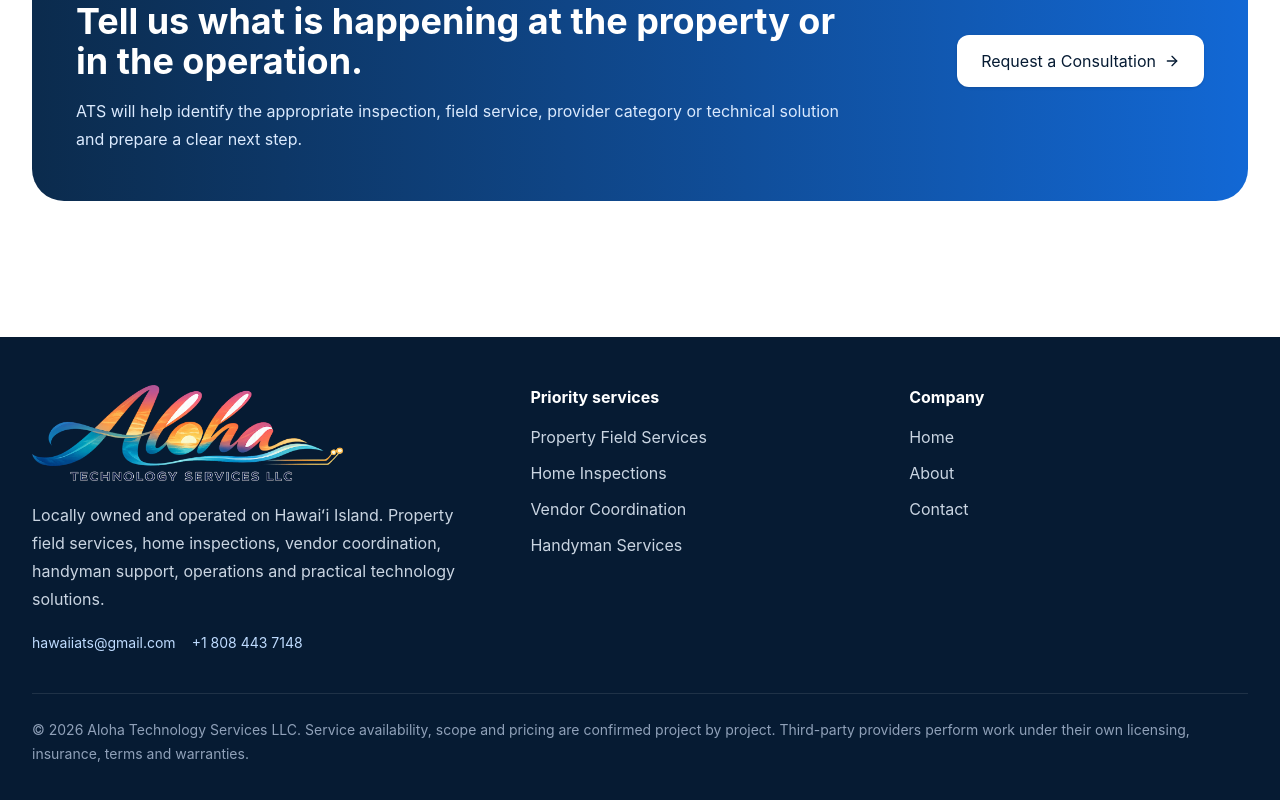
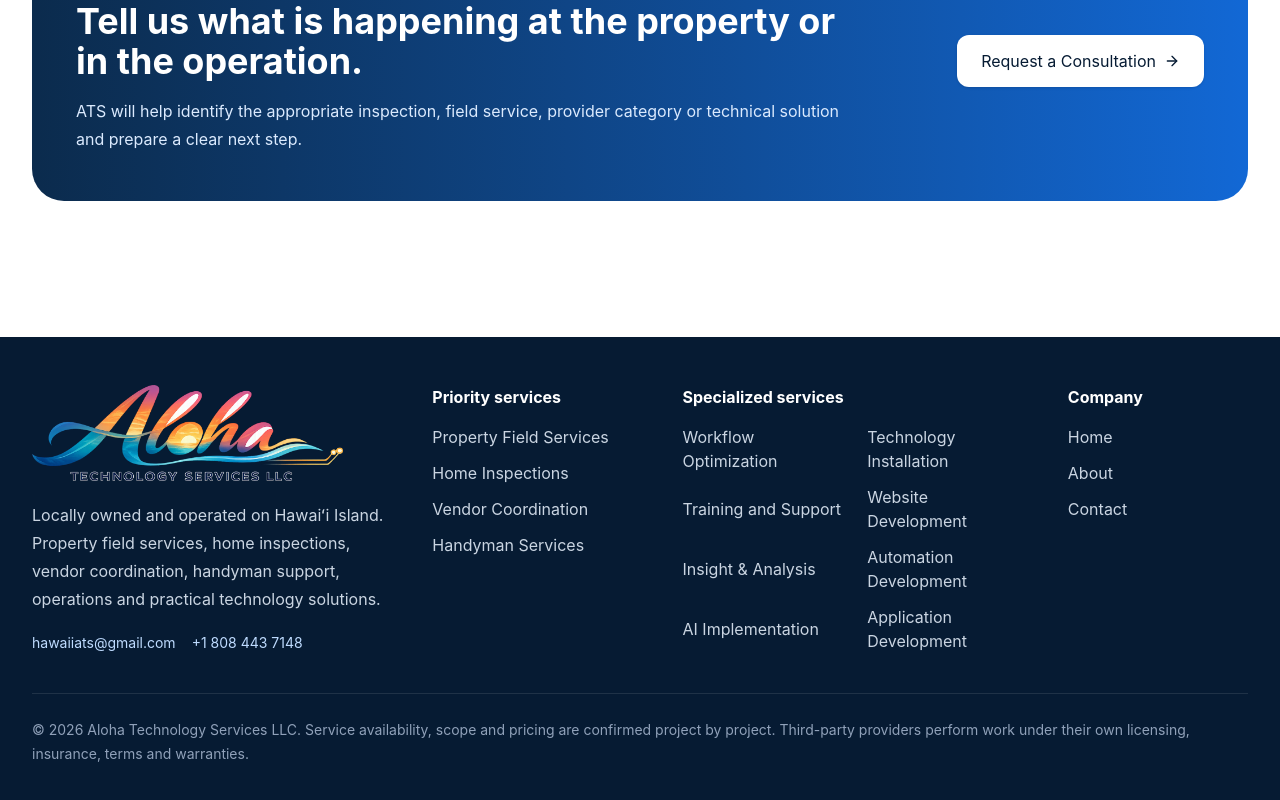
Before and after one commit to AlohaTechnologyServices/Aloha-Technology-Services, a React (Vite) app: page / in a window 1280 px wide. Shown: the part 4710-5510 px from the top of the page. Built offline with nearby package versions, Linux system fonts and the light colour scheme.

Commit message:
Update App.jsx

```diff
--- a/src/App.jsx
+++ b/src/App.jsx
@@ -1547,16 +1547,99 @@ export default function TechnicalSolutionsCompanyWebsite() {
         {renderPage()}
       </main>
 
-      <footer className="mt-20 bg-[#061B33] text-white">
-        <div className="mx-auto max-w-7xl px-4 py-12 sm:px-6 lg:px-8">
-          <div className="grid gap-10 lg:grid-cols-[1.15fr_0.85fr_0.85fr]">
-            <div><img src={LOGO} alt="Aloha Technology Services LLC" className="h-24 w-auto max-w-full object-contain object-left" loading="lazy" /><p className="mt-5 max-w-xl leading-7 text-slate-300">Locally owned and operated on Hawaiʻi Island. Property field services, home inspections, vendor coordination, handyman support, operations and practical technology solutions.</p><div className="mt-5 flex flex-wrap gap-4 text-sm"><a href={`mailto:${COMPANY_EMAIL}`} className="text-blue-200 hover:text-white">{COMPANY_EMAIL}</a><a href={`tel:${COMPANY_PHONE_HREF}`} className="text-blue-200 hover:text-white">{COMPANY_PHONE}</a></div></div>
-            <div><h2 className="font-bold">Priority services</h2><div className="mt-4 space-y-3">{services.slice(0,4).map((service) => <button key={service.id} onClick={() => openPage(service.id)} className="block text-left text-sm text-slate-300 hover:text-white">{service.title}</button>)}</div></div>
-            <div><h2 className="font-bold">Company</h2><div className="mt-4 space-y-3"><button onClick={() => openPage("home")} className="block text-sm text-slate-300 hover:text-white">Home</button><button onClick={() => openPage("about")} className="block text-sm text-slate-300 hover:text-white">About</button><button onClick={() => openPage("contact")} className="block text-sm text-slate-300 hover:text-white">Contact</button></div></div>
-          </div>
-          <div className="mt-10 border-t border-white/10 pt-6 text-sm leading-6 text-slate-400">© 2026 {COMPANY_NAME}. Service availability, scope and pricing are confirmed project by project. Third-party providers perform work under their own licensing, insurance, terms and warranties.</div>
-        </div>
-      </footer>
+<footer className="mt-20 bg-[#061B33] text-white">
+  <div className="mx-auto max-w-7xl px-4 py-12 sm:px-6 lg:px-8">
+    <div className="grid gap-10 md:grid-cols-2 lg:grid-cols-[1.2fr_0.7fr_1.15fr_0.6fr]">
+      <div>
+        <img
+          src={LOGO}
+          alt="Aloha Technology Services LLC"
+          className="h-24 w-auto max-w-full object-contain object-left"
+          loading="lazy"
+        />
+        <p className="mt-5 max-w-xl leading-7 text-slate-300">
+          Locally owned and operated on Hawaiʻi Island. Property field services,
+          home inspections, vendor coordination, handyman support, operations
+          and practical technology solutions.
+        </p>
+        <div className="mt-5 flex flex-wrap gap-4 text-sm">
+          <a
+            href={`mailto:${COMPANY_EMAIL}`}
+            className="text-blue-200 hover:text-white"
+          >
+            {COMPANY_EMAIL}
+          </a>
+          <a
+            href={`tel:${COMPANY_PHONE_HREF}`}
+            className="text-blue-200 hover:text-white"
+          >
+            {COMPANY_PHONE}
+          </a>
+        </div>
+      </div>
+
+      <div>
+        <h2 className="font-bold">Priority services</h2>
+        <div className="mt-4 space-y-3">
+          {services.slice(0, 4).map((service) => (
+            <button
+              key={service.id}
+              onClick={() => openPage(service.id)}
+              className="block text-left text-sm text-slate-300 transition hover:text-white"
+            >
+              {service.title}
+            </button>
+          ))}
+        </div>
+      </div>
+
+      <div>
+        <h2 className="font-bold">Specialized services</h2>
+        <div className="mt-4 grid gap-x-6 gap-y-3 sm:grid-cols-2 lg:grid-cols-1 xl:grid-cols-2">
+          {services.slice(4).map((service) => (
+            <button
+              key={service.id}
+              onClick={() => openPage(service.id)}
+              className="block text-left text-sm text-slate-300 transition hover:text-white"
+            >
+              {service.title}
+            </button>
+          ))}
+        </div>
+      </div>
+
+      <div>
+        <h2 className="font-bold">Company</h2>
+        <div className="mt-4 space-y-3">
+          <button
+            onClick={() => openPage("home")}
+            className="block text-sm text-slate-300 hover:text-white"
+          >
+            Home
+          </button>
+          <button
+            onClick={() => openPage("about")}
+            className="block text-sm text-slate-300 hover:text-white"
+          >
+            About
+          </button>
+          <button
+            onClick={() => openPage("contact")}
+            className="block text-sm text-slate-300 hover:text-white"
+          >
+            Contact
+          </button>
+        </div>
+      </div>
+    </div>
+
+    <div className="mt-10 border-t border-white/10 pt-6 text-sm leading-6 text-slate-400">
+      © 2026 {COMPANY_NAME}. Service availability, scope and pricing are confirmed
+      project by project. Third-party providers perform work under their own
+      licensing, insurance, terms and warranties.
+    </div>
+  </div>
+</footer>
       <AlohaAssistant onNavigate={openPage} />
     </div>
   );
```
